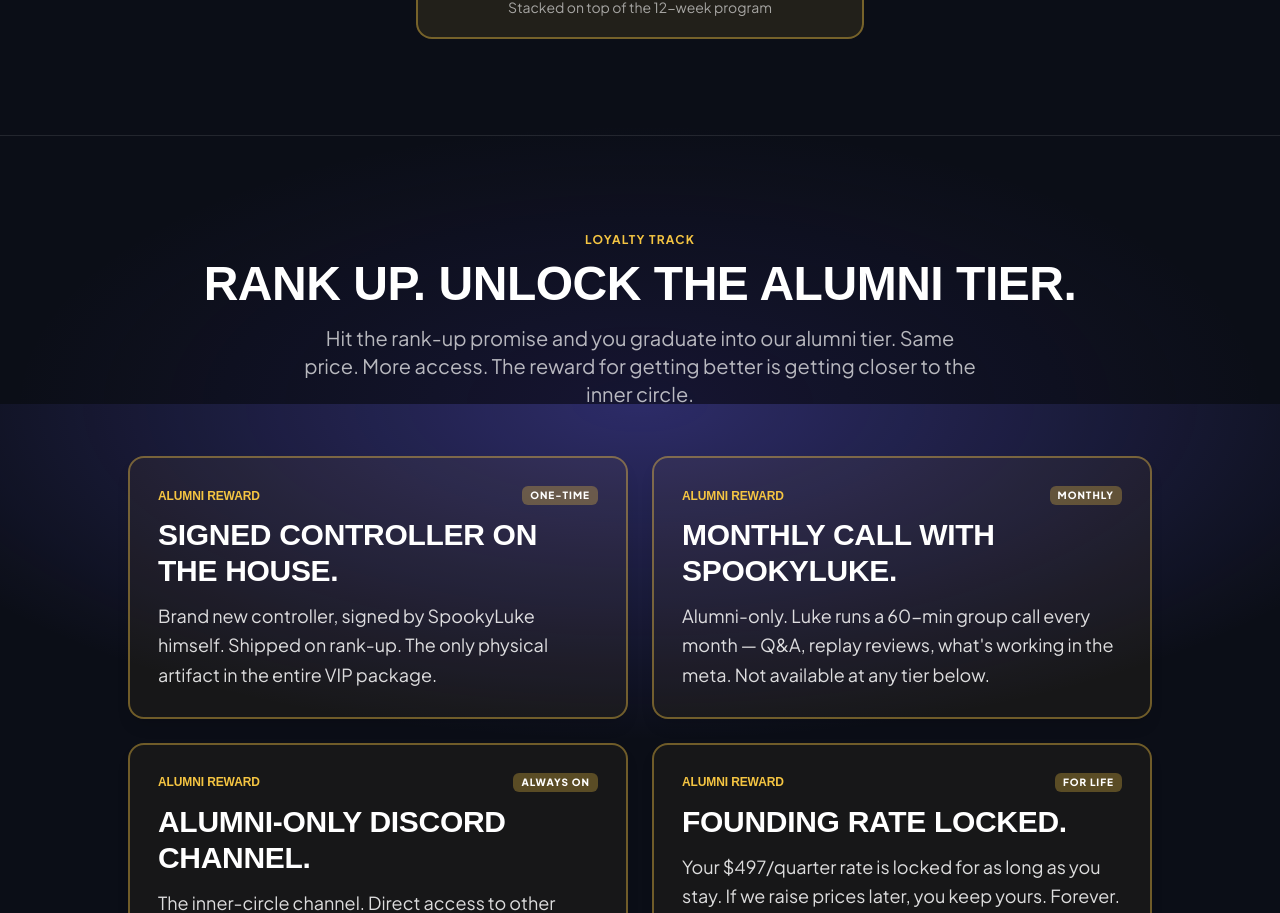
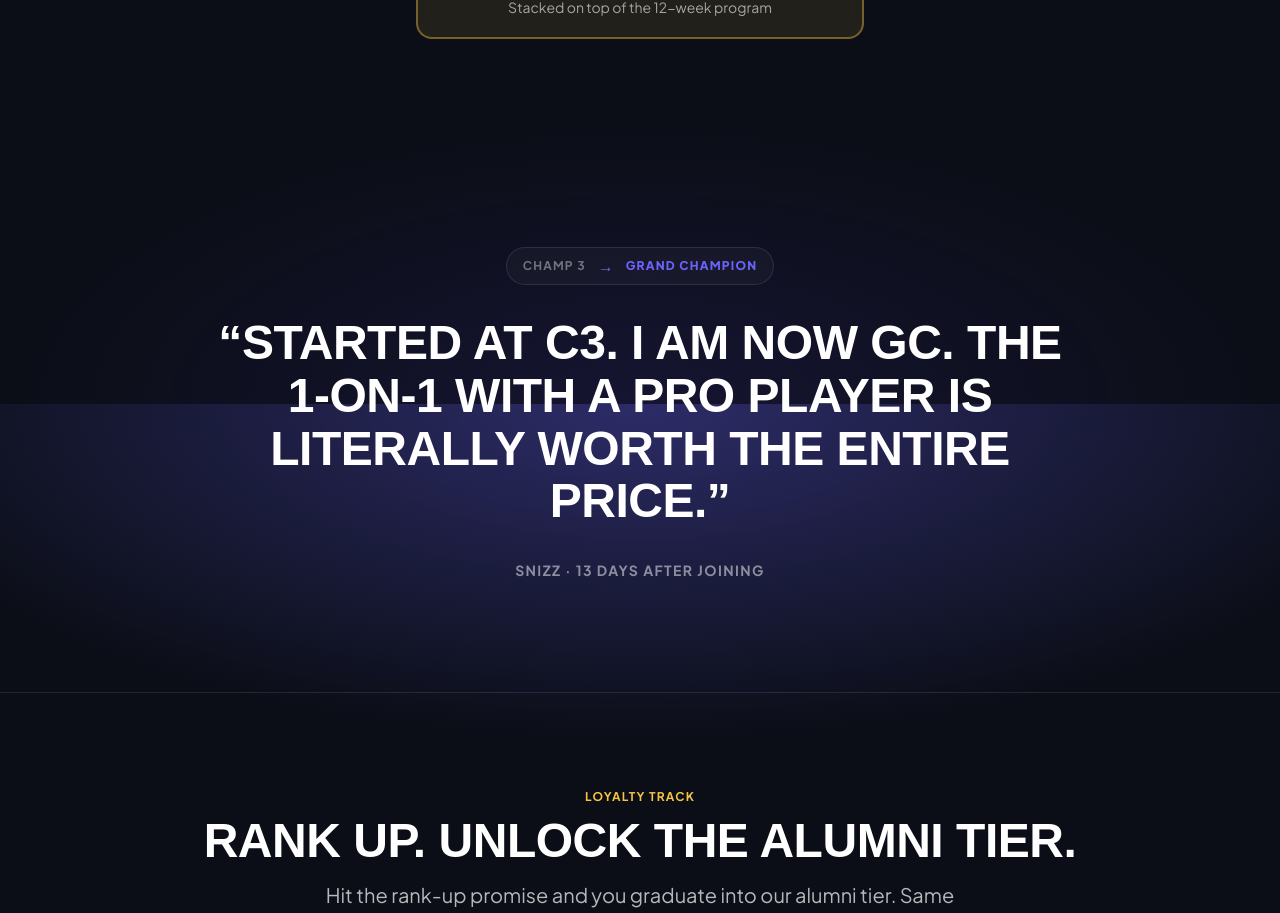
Before and after one commit to lukehansenrl/vip-experience, a Next.js app: page /call in a window 1280 px wide. Shown: the part 5196-6109 px from the top of the page. Built offline with nearby package versions, Linux system fonts and the light colour scheme; no server answers; a web font is replaced by a local one.

Commit message:
call: pull-quote section between Bonus Stack and Loyalty Track to break section rhythm

```diff
--- a/app/call/CallPageClient.tsx
+++ b/app/call/CallPageClient.tsx
@@ -495,6 +495,28 @@ export function CallPageClient({ spotsFilled }: Props) {
         </div>
       </section>
 
+      {/* ── PULL QUOTE (rank-up moment — breaks the card-grid rhythm) ── */}
+      <section className="px-6 py-20 md:py-28">
+        <div className="mx-auto max-w-4xl text-center">
+          <div className="mb-8 inline-flex items-center gap-3 rounded-full border border-white/10 bg-white/[0.03] px-4 py-1.5">
+            <span className="text-xs font-bold uppercase tracking-widest text-white/40">
+              Champ 3
+            </span>
+            <span className="text-[var(--accent)]">→</span>
+            <span className="text-xs font-black uppercase tracking-widest text-[var(--accent)]">
+              Grand Champion
+            </span>
+          </div>
+          <blockquote className="font-display text-3xl leading-tight tracking-tight md:text-5xl md:leading-[1.1]">
+            &ldquo;Started at C3. I am now GC. The 1-on-1 with a pro player is
+            literally worth the entire price.&rdquo;
+          </blockquote>
+          <p className="mt-8 text-sm font-bold uppercase tracking-widest text-white/50">
+            Snizz &middot; 13 days after joining
+          </p>
+        </div>
+      </section>
+
       {/* ── LOYALTY TRACK (alumni tier — unlocked by ranking up) ── */}
       <section className="border-t border-white/10 px-6 py-20 md:py-24">
         <div className="mx-auto max-w-5xl">
```
